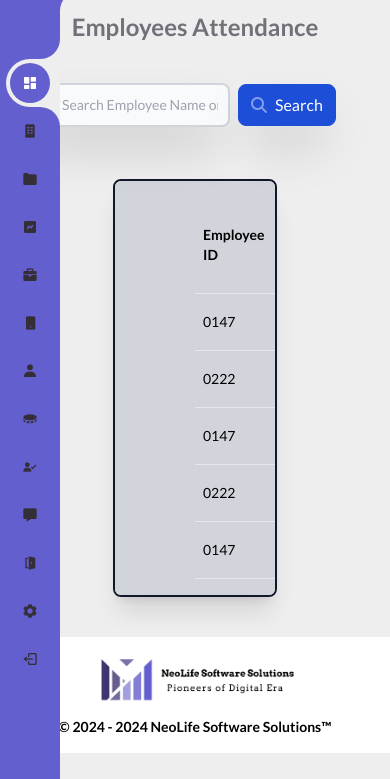
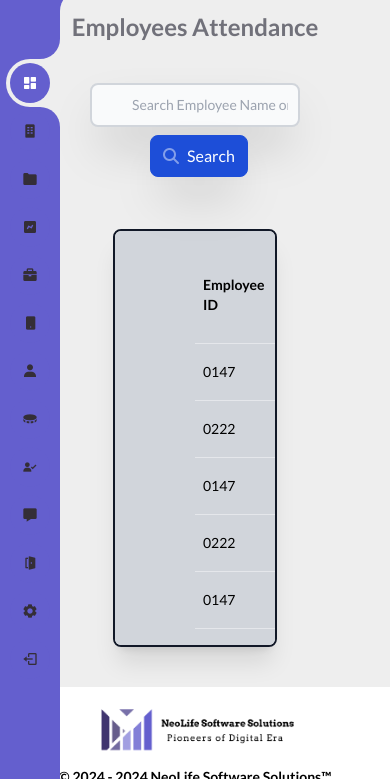
Before and after one commit to Neolife-Software-Solution/Project-Neolife-Web, a PHP site: page /attendanceReport.php in a window 390 px wide. Shown: the part 65-844 px from the top of the page. Run offline with PHP 8.4, Linux system fonts and the light colour scheme; some libraries are stand-ins or nearby versions.

Commit message:
Attendance page simple update

```diff
--- a/admin/src/attendanceReport.php
+++ b/admin/src/attendanceReport.php
@@ -44,7 +44,7 @@
 
         <div class="p-5 sm:p-14">
 
-            <div class="flex items-center md:max-w-xl lg:max-w-4xl mx-auto">
+            <div class="flex items-center md:max-w-xl lg:max-w-4xl mx-auto flex-col sm:flex-row ">
 
             <!-- Search Bar -->
 
@@ -58,7 +58,7 @@
 
             <!-- Search Button -->
 
-                <button type="submit" class="inline-flex items-center py-2.5 px-3 ms-2 text-sm font-medium shadow-2xl text-white bg-blue-700 rounded-lg border border-blue-700 hover:bg-blue-800 focus:ring-4 focus:outline-none focus:ring-blue-300 dark:bg-blue-600 dark:hover:bg-blue-700 dark:focus:ring-blue-800 space-x-2">
+                <button type="submit" class="inline-flex items-center py-2.5 px-3 mt-2 sm:mt-0 ms-2 text-sm font-medium shadow-2xl text-white bg-blue-700 rounded-lg border border-blue-700 hover:bg-blue-800 focus:ring-4 focus:outline-none focus:ring-blue-300 dark:bg-blue-600 dark:hover:bg-blue-700 dark:focus:ring-blue-800 space-x-2">
 
                     <span><i class="fa-solid fa-magnifying-glass fa-fade"></i></span>
 
--- a/admin/src/leaveRequest.php
+++ b/admin/src/leaveRequest.php
@@ -36,7 +36,7 @@
 
         <!-- title -->
 
-        <div class="md:max-w-3xl lg:max-w-4xl mx-auto flex flex-col items-center  p-10 sm:p-20 mt-5 sm:mt-14 bg-slate-50 rounded-2xl shadow-2xl border-3  sm:mb-10">
+        <div class="md:max-w-3xl lg:max-w-4xl mx-auto flex flex-col items-center  p-10 sm:p-20 mt-20 sm:mt-14 bg-slate-50 rounded-2xl shadow-2xl border-3  sm:mb-10">
 
             <div class="flex flex-col items-center p-4 sm:p-20 gap-10 bg-white rounded-2xl border-2">
 
@@ -59,7 +59,7 @@
 
                     <!-- date -->
 
-                    <input type="text" class="text-center border-2 text-base sm:text-lg rounded-lg hover:border-blue-500" placeholder="mm/dd/yyyy">
+                    <input type="text" class="text-center border-2 text-lg  sm:text-lg rounded-lg hover:border-blue-500" placeholder="mm/dd/yyyy">
 
                     <!-- date -->
 
@@ -68,7 +68,7 @@
                 <!-- Submit Button -->
 
                 <div>
-                    <button class="bg-blue-500 text-white font-bold text-sm sm:text-lg rounded-lg px-5 py-2.5 hover:bg-blue-700">Submit</button>
+                    <button class="bg-blue-500 text-white font-bold text-sm sm:text-lg rounded-lg px-5 py-2.5  hover:bg-blue-700">Submit</button>
                 </div>
 
                 <!-- Submit Button -->
```
Also changed, not shown: admin/src/tailwind.css.
